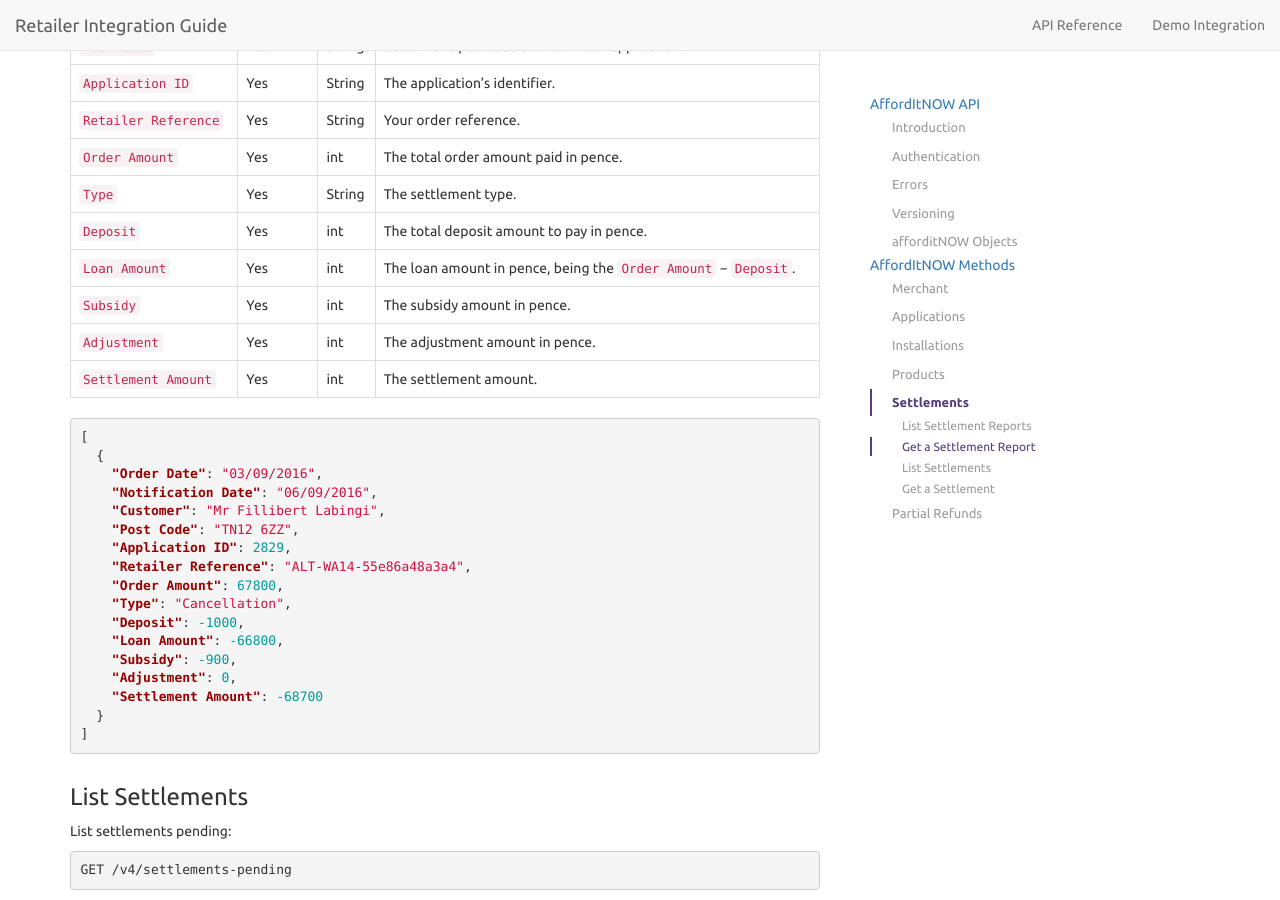
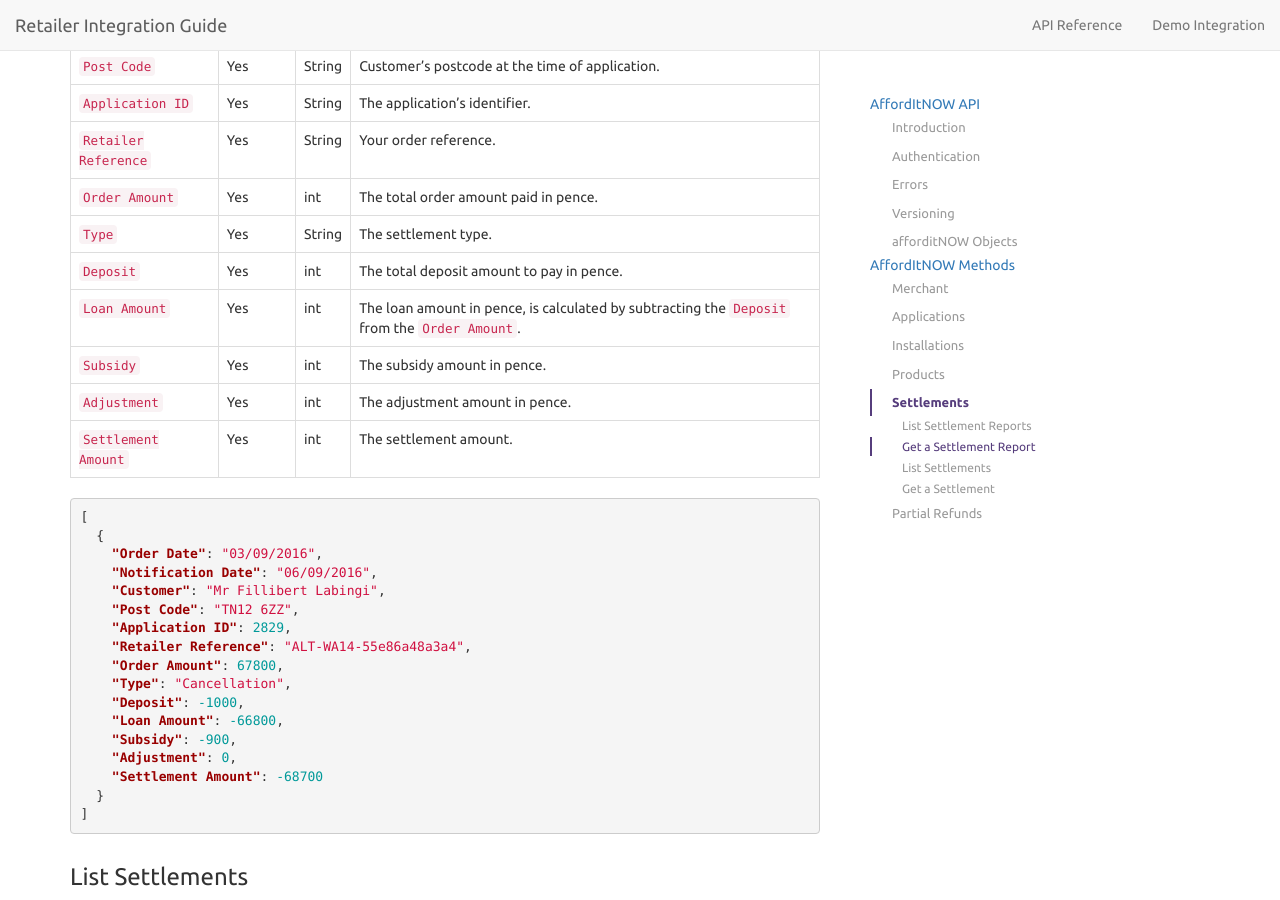
Before and after one commit to PayBreak/retailer-integration-guide, a Jekyll site: the page built from api/index.md, in a window 1280 px wide and 900 px high, scrolled down 31890 px. Built offline with Jekyll 4.4.1, drawn with Linux system fonts in a browser that asks for light colours; nearby versions of some CDN libraries; Markdown is read by kramdown in place of the engine named in the settings.

Commit message:
Minor update

```diff
--- a/_includes/v4/settlements.md
+++ b/_includes/v4/settlements.md
@@ -95,7 +95,7 @@ Name | Required | Type | Description
 `Order Amount` | Yes | int |The total order amount paid in pence.
 `Type` | Yes | String | The settlement type.
 `Deposit` | Yes | int | The total deposit amount to pay in pence.
-`Loan Amount` | Yes | int | The loan amount in pence, being the `Order Amount` − `Deposit`.
+`Loan Amount` | Yes | int | The loan amount in pence, is calculated by subtracting the `Deposit` from the `Order Amount`.
 `Subsidy` | Yes | int |The subsidy amount in pence.
 `Adjustment` | Yes | int | The adjustment amount in pence.
 `Settlement Amount` | Yes | int | The settlement amount.
```
